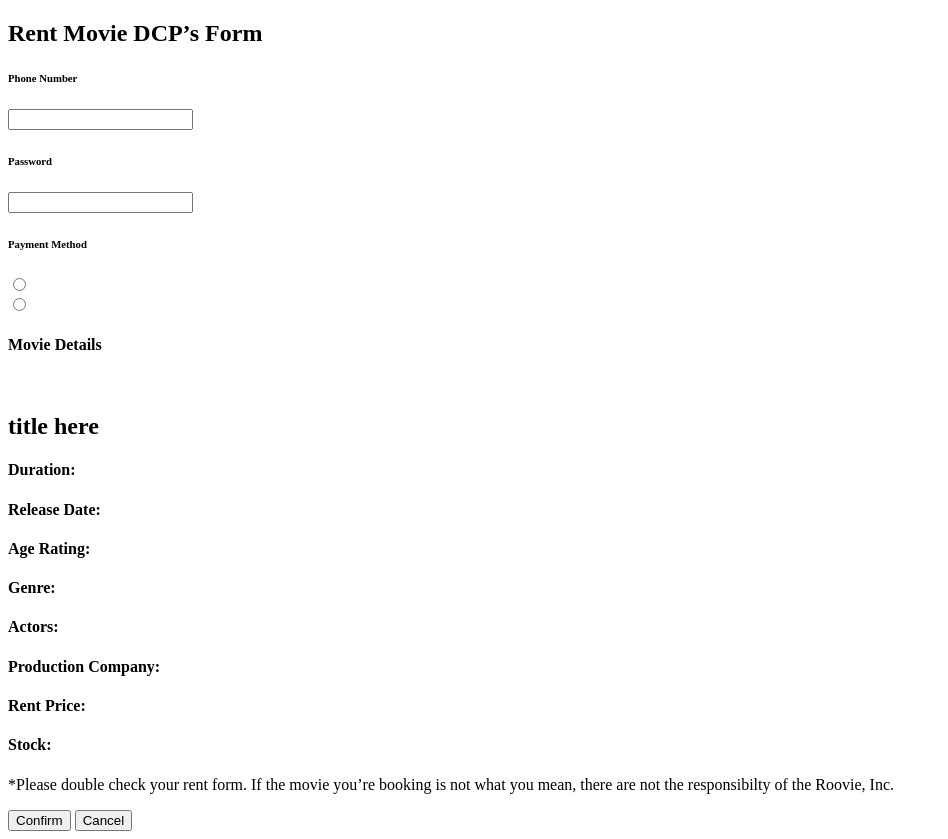
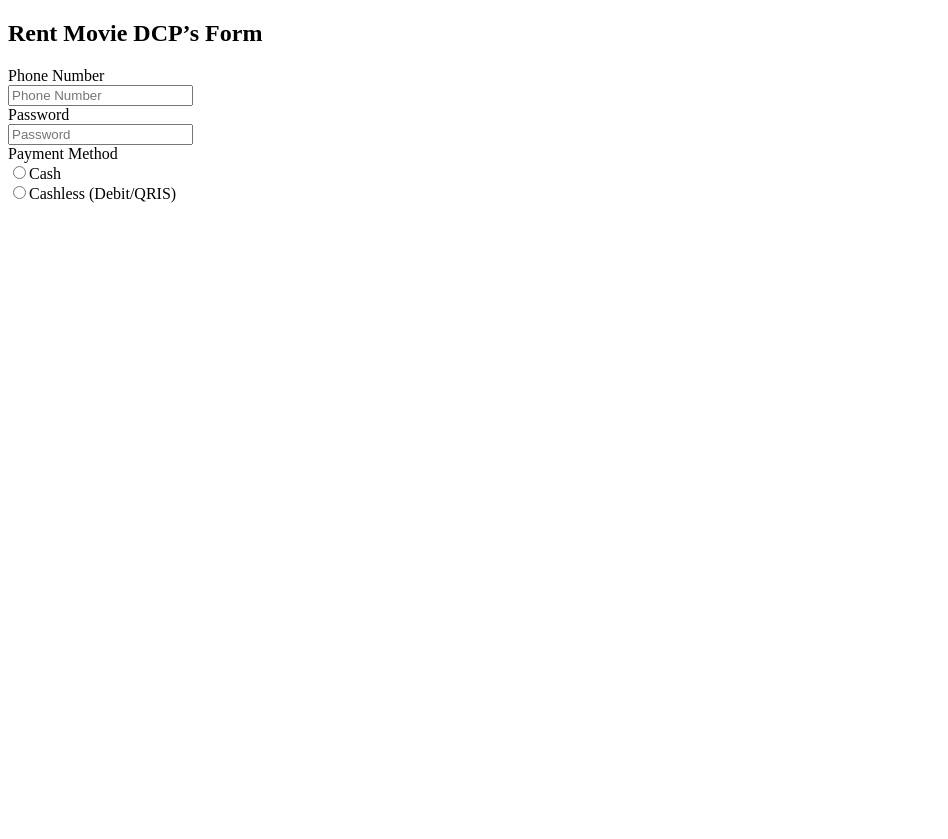
Before and after one commit to Ghatfaner/Project-PAW, a PHP site: page /rent.php?movieId=1 in a window 1280 px wide. Shown: the whole page, without its empty margins (0-948 px from the left). After the commit the page ends 203 px from the top, so only its background shows below. Run offline with PHP 8.4, Linux system fonts and the light colour scheme; tables that the repository leaves empty or names only in its code hold one stand-in row (values such as "Sample post").

Commit message:
[add] redirect to rent form from detail movie and making rent form in rent.php

```diff
--- a/view/detail.php
+++ b/view/detail.php
@@ -133,7 +133,7 @@
           <span class="fs-5">Stock available</span>
         </div>
 
-        <a href="../view/search.php" class="btn px-3 py-2 fs-4 fw-semibold">Rent for $<?php echo $result['price'] ?></a>
+        <a href="../view/rent.php?movieId=<?= $result['MovieId'] ?>" class="btn px-3 py-2 fs-4 fw-semibold">Rent for $<?php echo $result['price'] ?></a>
 
       </div>
     </div>
--- a/view/rent.php
+++ b/view/rent.php
@@ -8,47 +8,119 @@
   <body>
     <h2>Rent Movie DCP’s Form</h2>
 
-    <div>
-      <div>
-        <!-- form here -->
-        <h6>Phone Number</h6>
-        <input type="text" name="" id="" />
-        <br />
+    <form action="rent.php" method="POST">
+      <div class="col">
+        <div class="mb-1">Phone Number</div>
+        <input type="number" name="phoneNumber" class="form-control rounded" placeholder="Phone Number" required>
+      </div>
+      <div class="col">
+        <div class="mb-1">Password</div>
+        <input type="password" name="password" class="form-control rounded" placeholder="Password" required>
+      </div>
+      <div class="col">
+        <div class="mb-1">Payment Method</div>
+        <input type="radio" name="paymentMethod" value="cash" class="form-control rounded" required>Cash <br>
+        <input type="radio" name="paymentMethod" value="cashless" class="form-control rounded" required>Cashless (Debit/QRIS)
+      </div>
+    </form>
 
-        <h6>Password</h6>
-        <input type="text" name="" id="" />
-        <br />
+    <?php
+    $movieId = intval($_GET['movieId']);
+    include_once "../controller/control.php";
+    $control = new Control();
+    $action = $control->c_detailMovie($movieId);
 
-        <h6>Payment Method</h6>
-        <input type="radio" name="" id="" /><br />
-        <input type="radio" name="" id="" />
-      </div>
+    foreach ($action as $result) {
+    ?>
 
-      <div>
-        <!-- detail -->
-        <h4>Movie Details</h4>
-        <img src="" alt="" />
-        <h2>title here</h2>
-        <h4>Duration:</h4>
-        <h4>Release Date:</h4>
-        <h4>Age Rating:</h4>
-        <h4>Genre:</h4>
-        <h4>Actors:</h4>
-        <h4>Production Company:</h4>
-        <h4>Rent Price:</h4>
-        <h4>Stock:</h4>
+    <div class="movie-details d-flex flex-row gap-5 align-items-center">
+      <img src="../pictures/movie-tall/<?php echo $result['MovieId'] ?>.jpg" alt="" class="movie-details-img rounded shadow-lg">
 
-        <p>
-          *Please double check your rent form. If the movie you’re booking is not
-          what you mean, there are not the responsibilty of the Roovie, Inc.
-        </p>
-      </div>
+      <div class="movie-details-text">
+        <h5 class="fs-1 fw-semibold mb-4">How Film-maker Make: </br> <?php echo $result['Title'] ?></h5>
 
-      <div>
-        <!-- button -->
-        <button>Confirm</button>
-        <button>Cancel</button>
+        <div class="d-flex flex-column gap-1">
+          <div class="duration d-flex flex-row gap-2">
+            <div class="d-flex flex-row align-items-center gap-2">
+              <i class="fas fa-clock fa-lg"></i>
+              <p class="fs-5 fw-semibold">Duration: <?php echo $result['Duration'] ?></p>
+            </div>
+          </div>
+
+          <div class="release-date d-flex flex-row gap-2">
+            <div class="d-flex flex-row align-items-center gap-2">
+              <i class="fas fa-calendar-days fa-lg"></i>
+              <p class="fs-5 fw-semibold">Release Date: <?php echo $result['ReleaseDate'] ?></p>
+            </div>
+          </div>
+
+          <div class="age-rating d-flex flex-row gap-2">
+            <div class="d-flex flex-row align-items-center gap-2">
+              <i class="fas fa-user-group fa-lg"></i>
+              <p class="fs-5 fw-semibold">Age Rating: <?php echo $result['AgeRating'] ?></p>
+            </div>
+          </div>
+
+          <div class="genre d-flex flex-row gap-2">
+            <div class="d-flex flex-row align-items-center gap-2">
+              <i class="fas fa-masks-theater fa-lg"></i>
+              <p class="fs-5 fw-semibold">Genre: <?php echo $result['GenreName'] ?></p>
+            </div>
+          </div>
+
+          <div class="actors d-flex flex-row gap-2">
+            <div class="d-flex flex-row align-items-center gap-2">
+              <i class="fas fa-user-secret fa-lg"></i>
+              <p class="fs-5 fw-semibold">Actor: <?php echo $result['actor'] ?></p>
+            </div>
+          </div>
+
+          <div class="director d-flex flex-row gap-2">
+            <div class="d-flex flex-row align-items-center gap-2">
+              <i class="fas fa-user-tie fa-lg"></i>
+              <p class="fs-5 fw-semibold">Director: <?php echo $result['DirectorName'] ?></p>
+            </div>
+          </div>
+
+          <div class="production-company d-flex flex-row gap-2">
+            <div class="d-flex flex-row align-items-center gap-2">
+              <i class="fas fa-building fa-lg"></i>
+              <p class="fs-5 fw-semibold">Production Company: <?php echo $result['CompaniesName'] ?></p>
+            </div>
+          </div>
+
+          <div class="rent-price d-flex flex-row gap-2">
+            <div class="d-flex flex-row align-items-center gap-2">
+              <i class="fas fa-money-bill-wave fa-lg"></i>
+              <p class="fs-5 fw-semibold">Rent Price: <?php echo $result['price'] ?></p>
+            </div>
+          </div>
+
+          <div class="stock d-flex flex-row gap-2">
+            <div class="d-flex flex-row align-items-center gap-2">
+              <i class="fas fa-layer-group fa-lg"></i>
+              <p class="fs-5 fw-semibold">Stock: <?php echo $result['Stock'] ?></p>
+            </div>
+          </div>
+        </div>
       </div>
     </div>
+
+    <p>
+      *Please double check your rent form. If the movie you’re booking is not what you mean, there are not the responsibilty of the Roovie, Inc.
+    </p>
+    <div>
+      <!-- button -->
+      <div class="card-btn"><a href="detail.php?movieId=<?= $result['MovieId'] ?>" class="btn">Cancel</a></div>
+      <div class="card-btn"><a href="rent.php?movieId=<?= $result['MovieId'] ?>" class="btn">Submit</a></div>
+    </div>
+
+    <?php
+      }
+
+      // tolong fan, logic buat ngambil nilai dari form diatas taroh di sini
+
+
+    ?>
   </body>
 </html>
```
